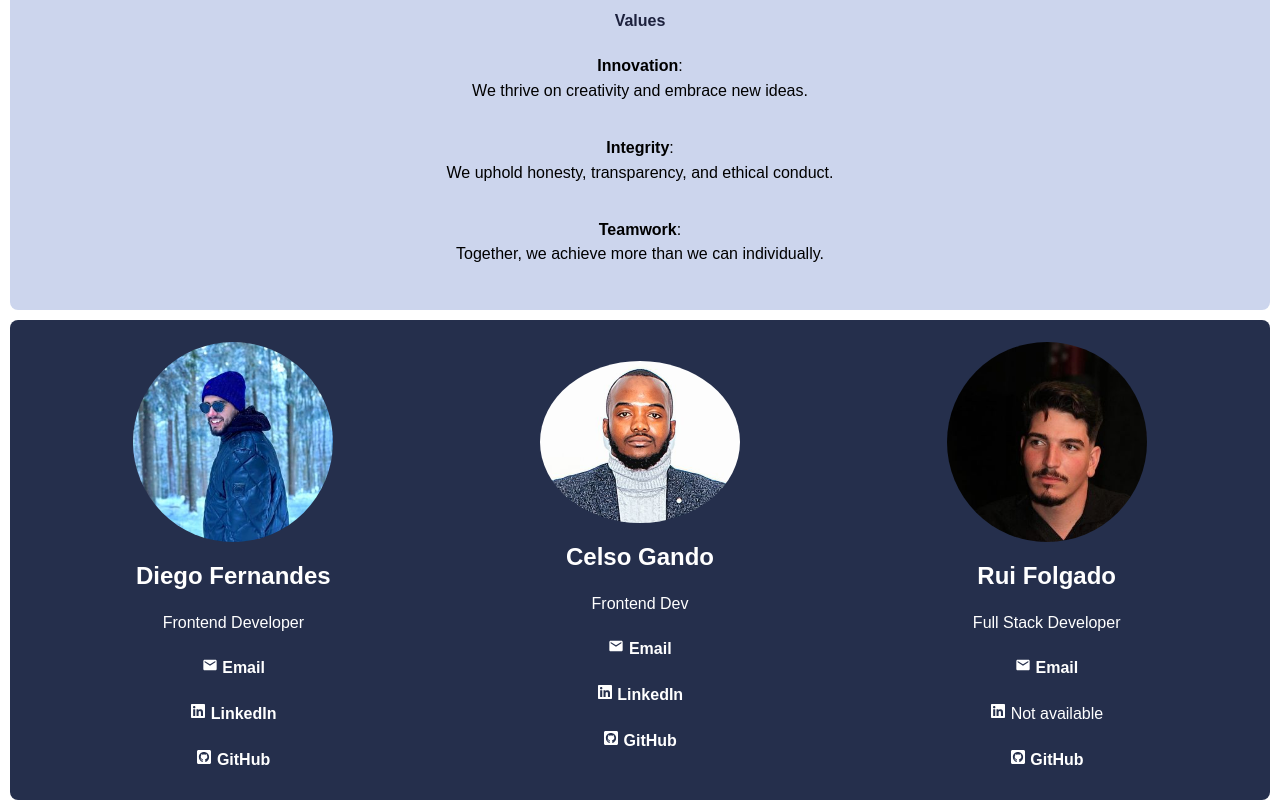
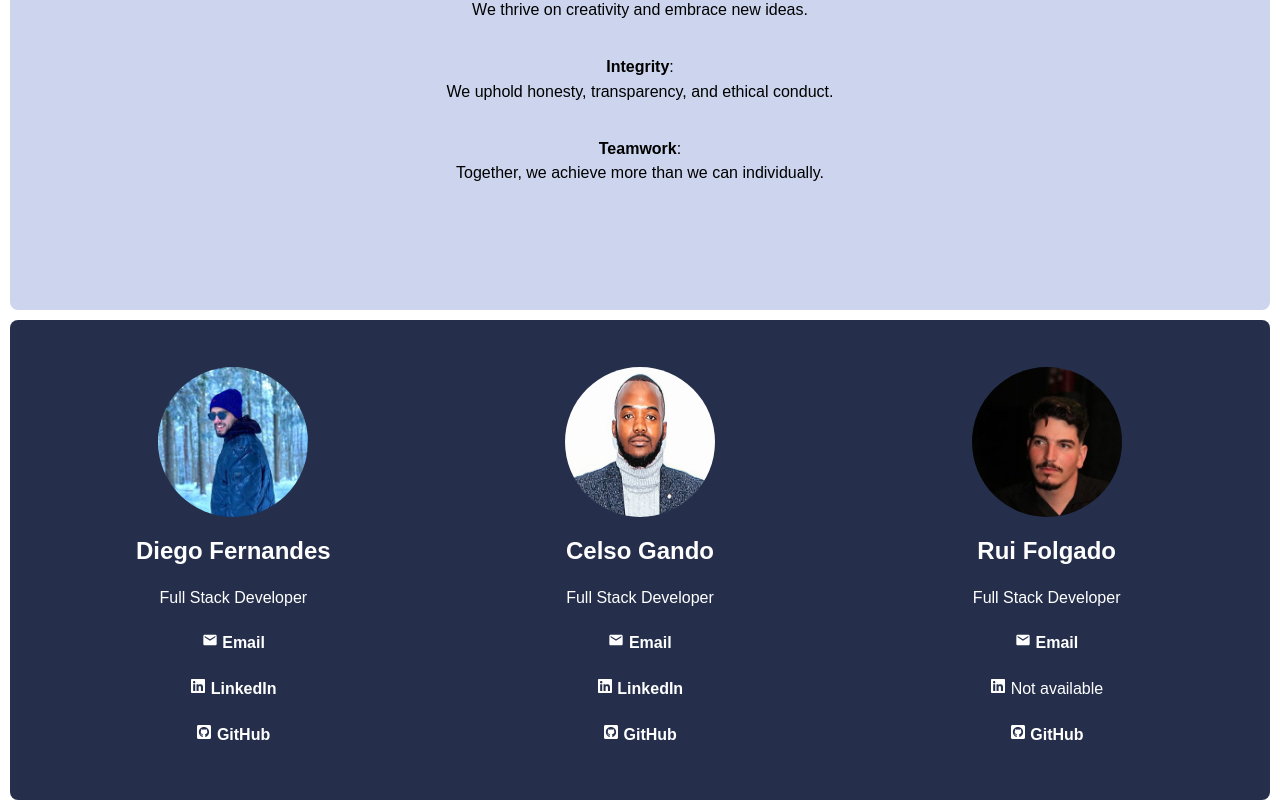
Before and after one commit to dieegoolimaa/emp.directory, a React (Vite) app: page /about in a window 1280 px wide. Shown: the part 520-1320 px from the top of the page. Built offline with nearby package versions, Linux system fonts and the light colour scheme.

Commit message:
add style in about

```diff
--- a/src/component/About.jsx
+++ b/src/component/About.jsx
@@ -7,7 +7,6 @@ function About() {
   return (
     <div>
       <div className="about">
-        <h1>About</h1>
         <h2>(TIED)</h2>
         <p>Tech Innovators Employee Directory </p>
         <h3>
@@ -55,7 +54,7 @@ function About() {
         <div className="column">
           <img src="Public/Images/Diego.jpg" alt="Diego Fernandes" />
           <h2>Diego Fernandes</h2>
-          <p>Frontend Developer</p>
+          <p>Full Stack Developer</p>
           <p>
             <MdEmail /> <a href="mailto:dieegoolimaa@gmail.com">Email</a>
           </p>
@@ -74,7 +73,7 @@ function About() {
         <div className="column">
           <img src="Public/Images/Celso.jpg" alt="Celso Gando" />
           <h2>Celso Gando</h2>
-          <p>Frontend Dev</p>
+          <p>Full Stack Developer</p>
           <p>
             <MdEmail /> <a href="mailto:MrGandomaestro@outlook.com">Email</a>
           </p>
--- a/src/component/component-style/about.css
+++ b/src/component/component-style/about.css
@@ -39,8 +39,8 @@
 }
 
 .column img {
-  width: 200px;
-  height: auto;
+  width: 150px;
+  height: 150px;
   border-radius: 50%;
   margin-bottom: 15px;
   box-shadow: none;
```
